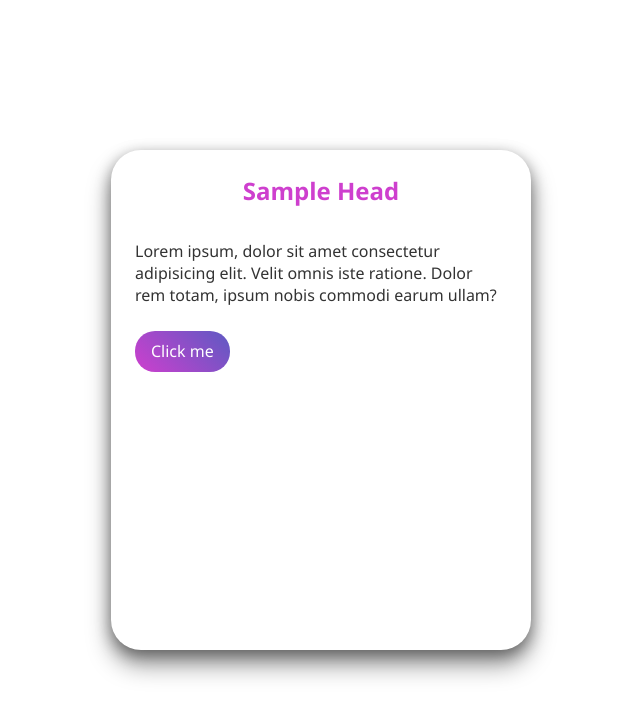
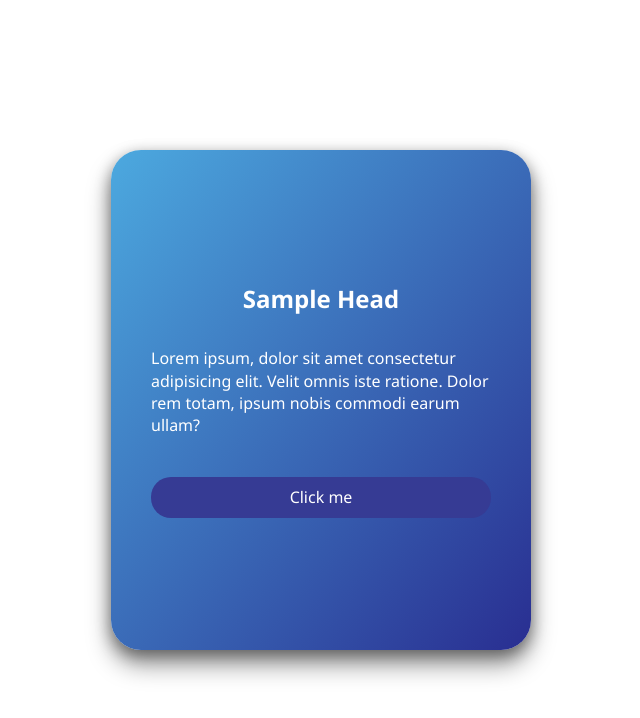
Before and after one commit to abhishek-designs/Small-Projects, a plain HTML site: page 3D_Card/index.html in a window 1280 px wide. Shown: the whole page, without its empty margins (319-959 px from the left). Drawn offline with Linux system fonts and the light colour scheme.

Commit message:
3D UI card made with html,css and js

```diff
--- a/3D_Card/style.css
+++ b/3D_Card/style.css
@@ -31,36 +31,46 @@ html,body
 {
     height:100%;
     width:60%;
+    background:linear-gradient(to bottom right,#4ca9df,#292e91);
     box-shadow: 0px 5px 15px rgba(0,0,0,0.4),
                 0px 15px 25px rgba(0,0,0,0.4);
     border-radius:30px;
-    padding:1.5rem;
+    padding:0 2.5rem;
+    display:flex;
+    align-items:center;
     /* transition:transform 0.3s ease; */
     transform-style:preserve-3d;
+}
+
+.container .card .content
+{
+    color:#fff;
 }
 
 .container .card .content .head
 {
     text-align:center;
     padding-bottom:2rem;
-    color:rgb(206, 63, 206);
+    /* color:rgb(206, 63, 206); */
 }
 
 .container .card .content .btn
 {
     display:inline-block;
     padding:0.6rem 1rem;
-    margin-top:1.5rem;
-    background:linear-gradient(45deg,rgb(206, 63, 206),rgb(89, 91, 194));
-    background-size:100px;
+    margin-top:2.5rem;
+    background:#363b94;
+    width:100%;
+    text-align:center;
     color:#fff;
     border-radius:20px;
     cursor:pointer;
     text-decoration:none;
     border:none;
-    transition:background-size 0.3s ease;
+    transition:background-color 0.3s ease;
 }
 .container .card .content .btn:hover
 {
-    background-size:500px;
+    background-color:#fff;
+    color:#333;
 }
```
Also changed, not shown: 1 other file.
